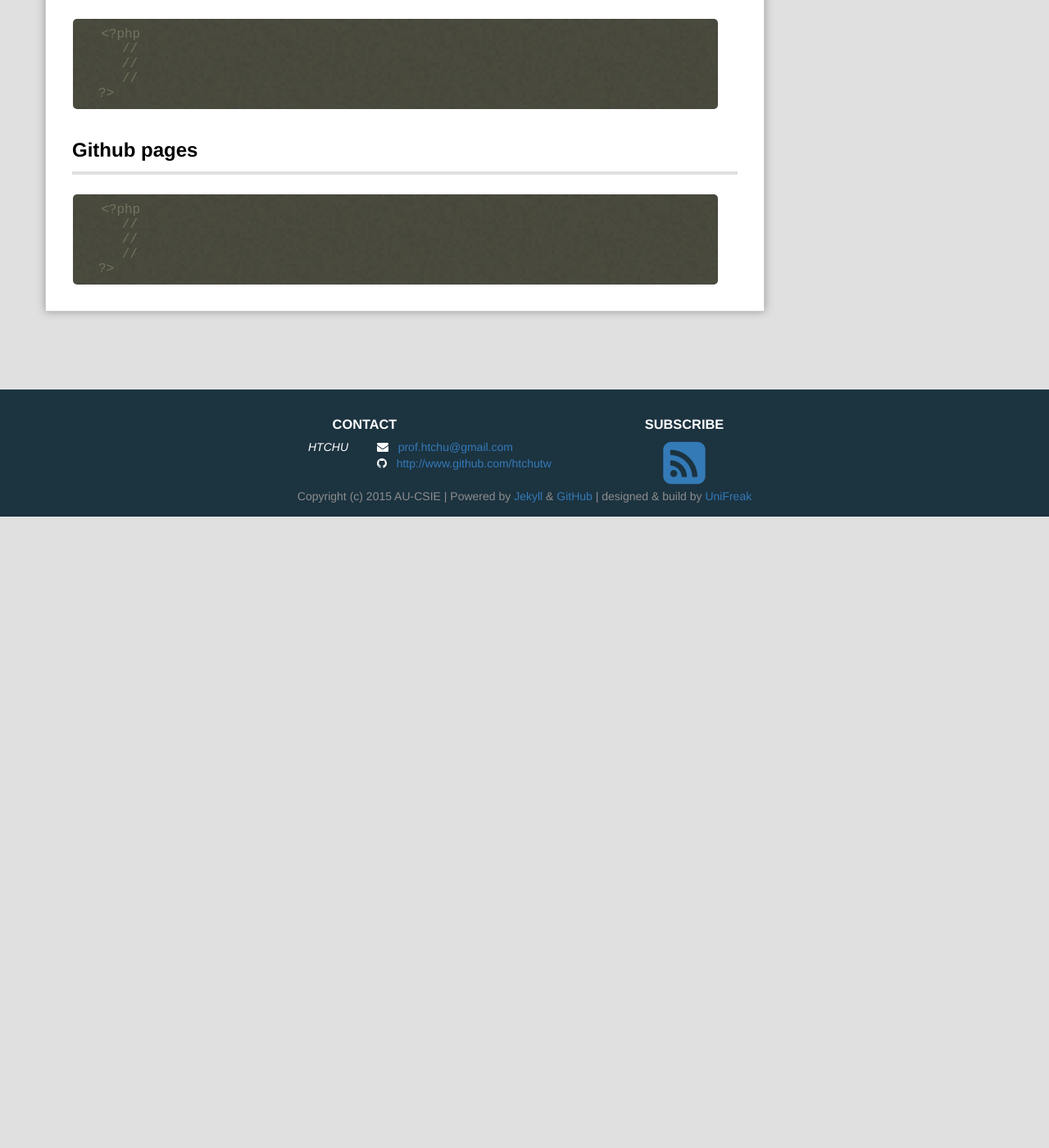
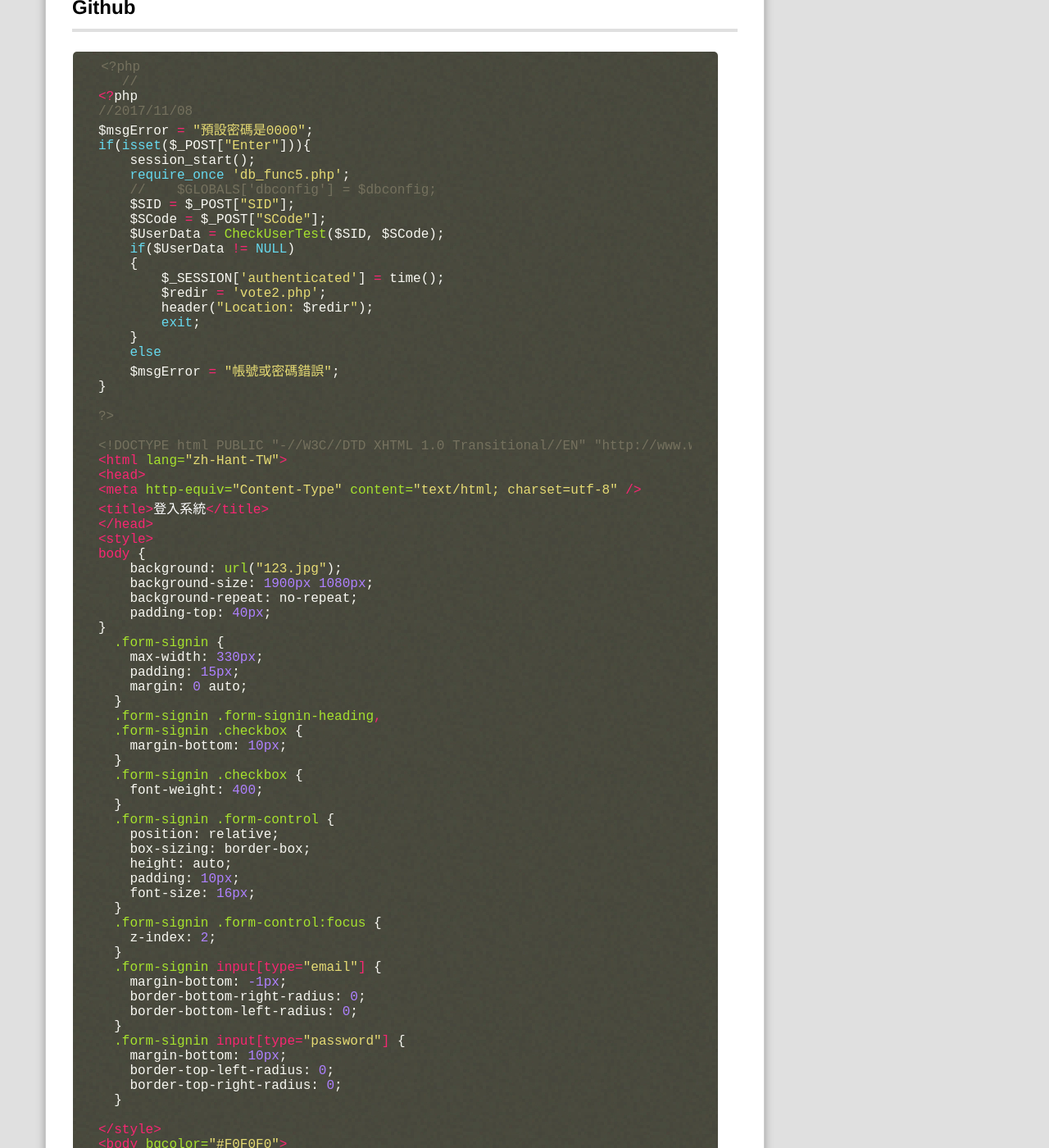
Before and after one commit to ChunYuu/webcourse, a Jekyll site: the page built from _posts/2017-11-15-Class9.md, in a window 1280 px wide and 1400 px high, scrolled down 825 px. Shown: the whole window at 82% size. Built offline with Jekyll 4.4.1, drawn with Linux system fonts in a browser that asks for light colours; Markdown is read by kramdown in place of the engine named in the settings; comment, search, counter and statistics services are not loaded; before the commit the page ends 1455 px from its top, so only the background shows below that; some of the changed text lies outside the part shown.

Commit message:
Update 2017-11-15-Class9.md

````diff
--- a/_posts/2017-11-15-Class9.md
+++ b/_posts/2017-11-15-Class9.md
@@ -22,8 +22,94 @@ github帳號及使用github做blog。。
 ```php
 <?php
    //
-   //
-   //
+<?php
+//2017/11/08
+$msgError = "預設密碼是0000";
+if(isset($_POST["Enter"])){
+    session_start();
+    require_once 'db_func5.php';
+    //    $GLOBALS['dbconfig'] = $dbconfig;
+    $SID = $_POST["SID"];
+    $SCode = $_POST["SCode"];
+    $UserData = CheckUserTest($SID, $SCode);
+    if($UserData != NULL)
+    {
+        $_SESSION['authenticated'] = time();
+        $redir = 'vote2.php';
+        header("Location: $redir");
+        exit;
+    }
+    else
+    $msgError = "帳號或密碼錯誤";
+}
+
+?>
+
+<!DOCTYPE html PUBLIC "-//W3C//DTD XHTML 1.0 Transitional//EN" "http://www.w3.org/TR/xhtml1/DTD/xhtml1-transitional.dtd">
+<html lang="zh-Hant-TW">
+<head>
+<meta http-equiv="Content-Type" content="text/html; charset=utf-8" />
+<title>登入系統</title>
+</head>
+<style>
+body {
+    background: url("123.jpg");
+    background-size: 1900px 1080px;
+    background-repeat: no-repeat;
+    padding-top: 40px;
+}
+  .form-signin {
+    max-width: 330px;
+    padding: 15px;
+    margin: 0 auto;
+  }
+  .form-signin .form-signin-heading,
+  .form-signin .checkbox {
+    margin-bottom: 10px;
+  }
+  .form-signin .checkbox {
+    font-weight: 400;
+  }
+  .form-signin .form-control {
+    position: relative;
+    box-sizing: border-box;
+    height: auto;
+    padding: 10px;
+    font-size: 16px;
+  }
+  .form-signin .form-control:focus {
+    z-index: 2;
+  }
+  .form-signin input[type="email"] {
+    margin-bottom: -1px;
+    border-bottom-right-radius: 0;
+    border-bottom-left-radius: 0;
+  }
+  .form-signin input[type="password"] {
+    margin-bottom: 10px;
+    border-top-left-radius: 0;
+    border-top-right-radius: 0;
+  }
+
+</style>
+<body bgcolor="#F0F0F0">
+<div style="text-align:center;">
+　<img src="clinic.jpg"/>
+<h2> 畢業旅行投票</h2>
+</div>
+<div style="text-align:center;">
+<br/>
+<div style="margin:0 auto;border: 2px solid blue; width:300px;">
+<form method="POST" action="login.php">
+學號<input type="text" name="SID" id="SID" /><br/>
+<?php echo $msgError; ?>
+<br/>
+密碼<input type="password" name="SCode" id="SCode" /><br/>
+<input type="submit" name="Enter" id="Enter" value="登入" />
+</form></div>
+</div>
+</body>
+</html>
 ?>
 ```
 ##Github pages
````
Also changed, not shown: other parts of _posts/2017-11-15-Class9.md (+1 -1 lines).
